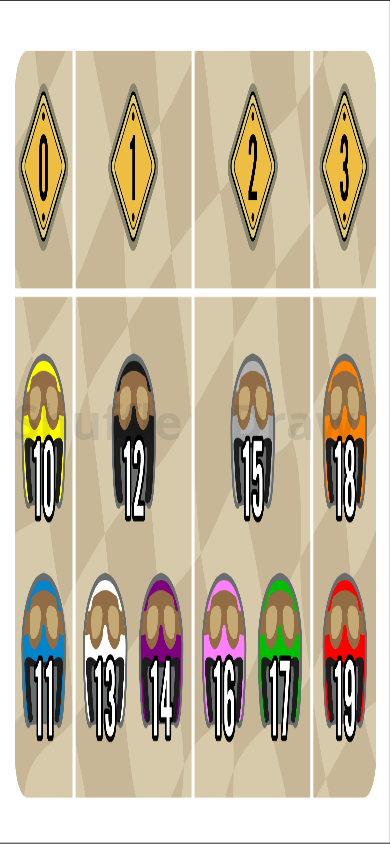
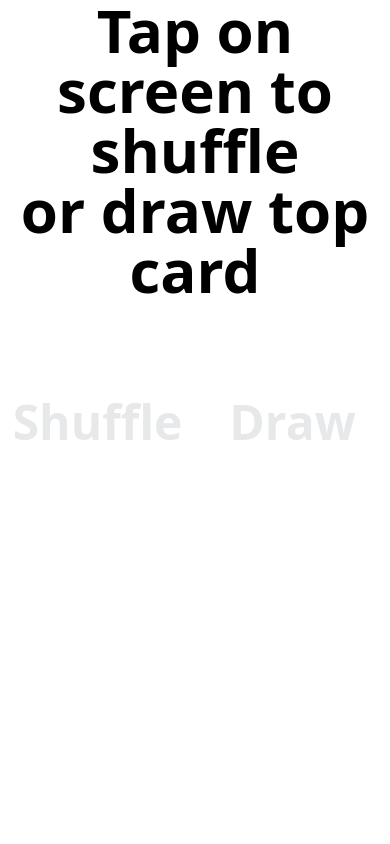
Before and after one commit to nick1n/heat, a Vue app: page /#/ai in a window 390 px wide. Built offline with nearby package versions, Linux system fonts and the light colour scheme.

Commit message:
Revert "try to fix scrolling on mobile"
This reverts commit a9dea5d9729fadcaae4ee07d473dc099b513d861.

```diff
--- a/src/views/AIView.vue
+++ b/src/views/AIView.vue
@@ -31,7 +31,7 @@
 
 <template>
   <div>
-    <div class="h-screen w-screen bg-white text-center text-6xl font-bold" :class="{ 'z-10': index === -1 }">
+    <div class="fixed left-0 top-0 z-0 flex h-screen w-screen justify-center bg-white text-center text-6xl font-bold" :class="{ 'z-10': index === -1 }">
       Tap on screen to shuffle<br />
       or draw top card
     </div>
```
